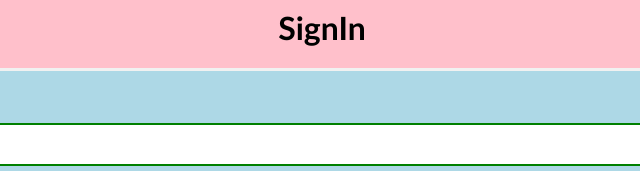
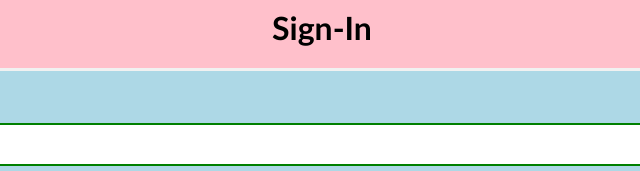
Before and after one commit to prachipancholi5/OnlineHospitalAppointment, a plain HTML site: page sign.html in a window 1280 px wide. Shown: the top 171 px of the page, 318-958 px from the left. Drawn offline with Linux system fonts and the light colour scheme.

Commit message:
Update sign.html

```diff
--- a/sign.html
+++ b/sign.html
@@ -56,7 +56,7 @@ button {
 </style>
 </head>
 <body>
-    <center> <h1> SignIn  </h1> </center>
+    <center> <h1> Sign-In  </h1> </center>
     <form>
 	<div class="container"><label>Patient name : </label> <input name="username" required="" type="text" placeholder="Enter name" />
 <div class="container"><label>Mail Id : </label> <input name="mail id" type="text" placeholder="Enter mail id" />
```
